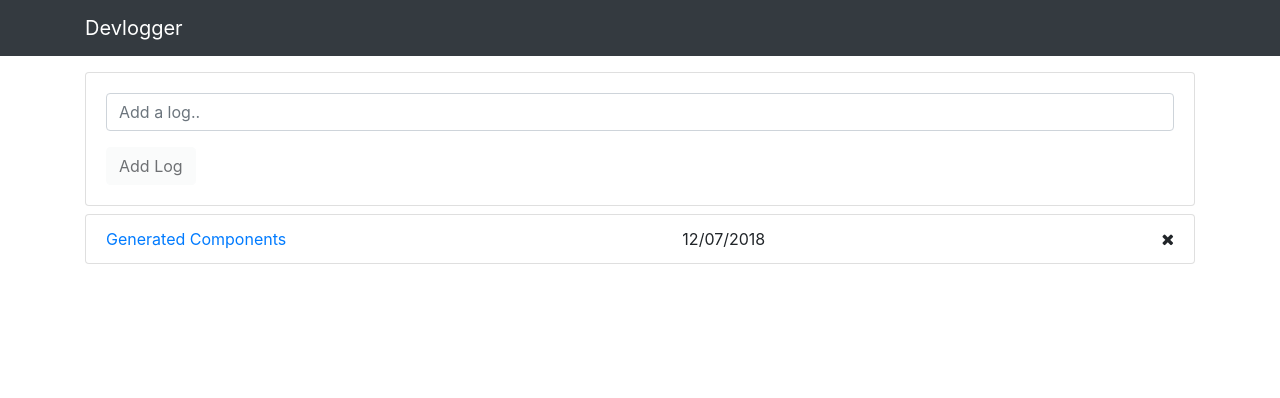
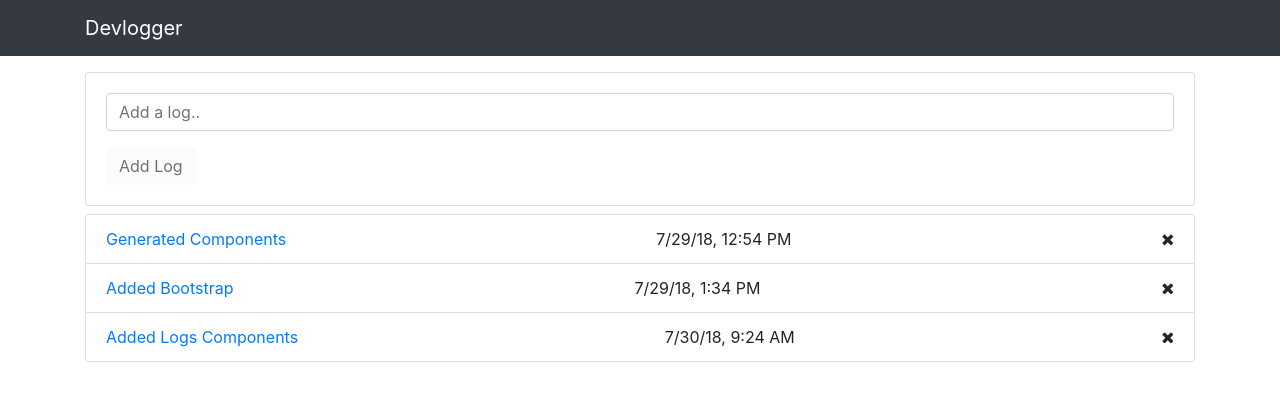
Before and after one commit to petmi627/DevLogger, an Angular app: page / in a window 1280 px wide. Shown: the top 398 px of the page. Built offline with nearby package versions, Linux system fonts and the light colour scheme.

Commit message:
Hard Coded Log Elements

```diff
--- a/src/app/components/logs/logs.component.html
+++ b/src/app/components/logs/logs.component.html
@@ -1,7 +1,7 @@
 <ul class="list-group">
-  <li class="list-group-item d-flex justify-content-between align-items-center">
-    <a href="#">Generated Components</a>
-    <span class="log-date">12/07/2018</span>
+  <li *ngFor="let log of logs" class="list-group-item d-flex justify-content-between align-items-center">
+    <a href="#">{{ log.text }}</a>
+    <span class="log-date">{{ log.date | date: 'short' }}</span>
     <i class="fa fa-remove"></i>
   </li>
 </ul>
--- a/src/app/components/logs/logs.component.ts
+++ b/src/app/components/logs/logs.component.ts
@@ -6,10 +6,20 @@ import { Component, OnInit } from '@angular/core';
   styleUrls: ['./logs.component.css']
 })
 export class LogsComponent implements OnInit {
+  logs: {
+    id: string
+    text: string,
+    date: any
+  }[];
 
   constructor() { }
 
   ngOnInit() {
+    this.logs = [
+      {id: '1', text: 'Generated Components', date: new Date('07/29/2018 12:54:45')},
+      {id: '2', text: 'Added Bootstrap', date: new Date('07/29/2018 13:34:49')},
+      {id: '3', text: 'Added Logs Components', date: new Date('07/30/2018 09:24:05')},
+    ];
   }
 
 }
```
